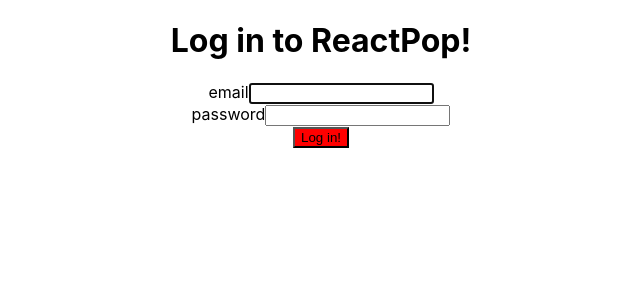
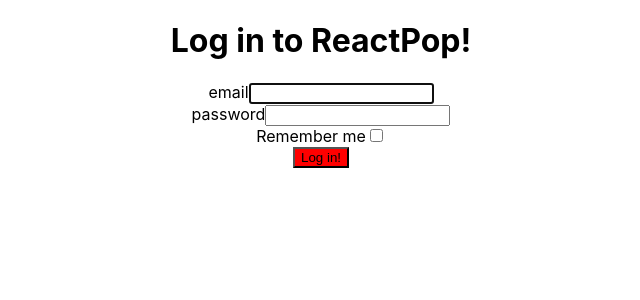
Before and after one commit to tommyshelby1917/BCW_ReactPop, a React (Create React App) app: page /login in a window 1280 px wide. Shown: the top 300 px of the page, without its empty margins (319-959 px from the left). Built offline with nearby package versions, Linux system fonts and the light colour scheme.

Commit message:
Feature remember me added

```diff
--- a/src/components/auth/LoginPage/LoginPage.js
+++ b/src/components/auth/LoginPage/LoginPage.js
@@ -9,7 +9,11 @@
 import './LoginPage.css';
 
 function LoginPage({ onLogin, history, location }) {
-  const [value, setValue] = useState({ email: '', password: '' });
+  const [value, setValue] = useState({
+    email: '',
+    password: '',
+    remember: '',
+  });
   const [error, setError] = useState(null);
 
   const deleteError = () => setError(null);
@@ -17,7 +21,10 @@
   const handleChange = (event) => {
     setValue((prevState) => ({
       ...prevState,
-      [event.target.name]: event.target.value,
+      [event.target.name]:
+        event.target.type === 'checkbox'
+          ? event.target.checked
+          : event.target.value,
     }));
   };
 
@@ -56,6 +63,14 @@
           value={value.password}
           onChange={handleChange}
         ></FormField>
+        <FormField
+          type="checkbox"
+          name="remember"
+          label="Remember me"
+          className="loginForm-field"
+          value={value.remember}
+          onChange={handleChange}
+        ></FormField>
         <Button className="loginForm-submit" type="submit">
           Log in!
         </Button>
--- a/src/components/auth/service.js
+++ b/src/components/auth/service.js
@@ -5,11 +5,13 @@
 
 import storage from '../../utils/storage';
 
-export const login = async (credentials) => {
-  return client.post('api/auth/login', credentials).then(({ accesToken }) => {
-    setAuthorizationHeader(accesToken);
-    storage.set('auth', accesToken);
-  });
+export const login = async (data) => {
+  const credentials = { email: data.email, password: data.password };
+  const token = await client.post('api/auth/login', credentials);
+  setAuthorizationHeader(token);
+  if (data.remember) {
+    storage.set('auth', token);
+  }
 };
 
 export const logout = () =>
```
